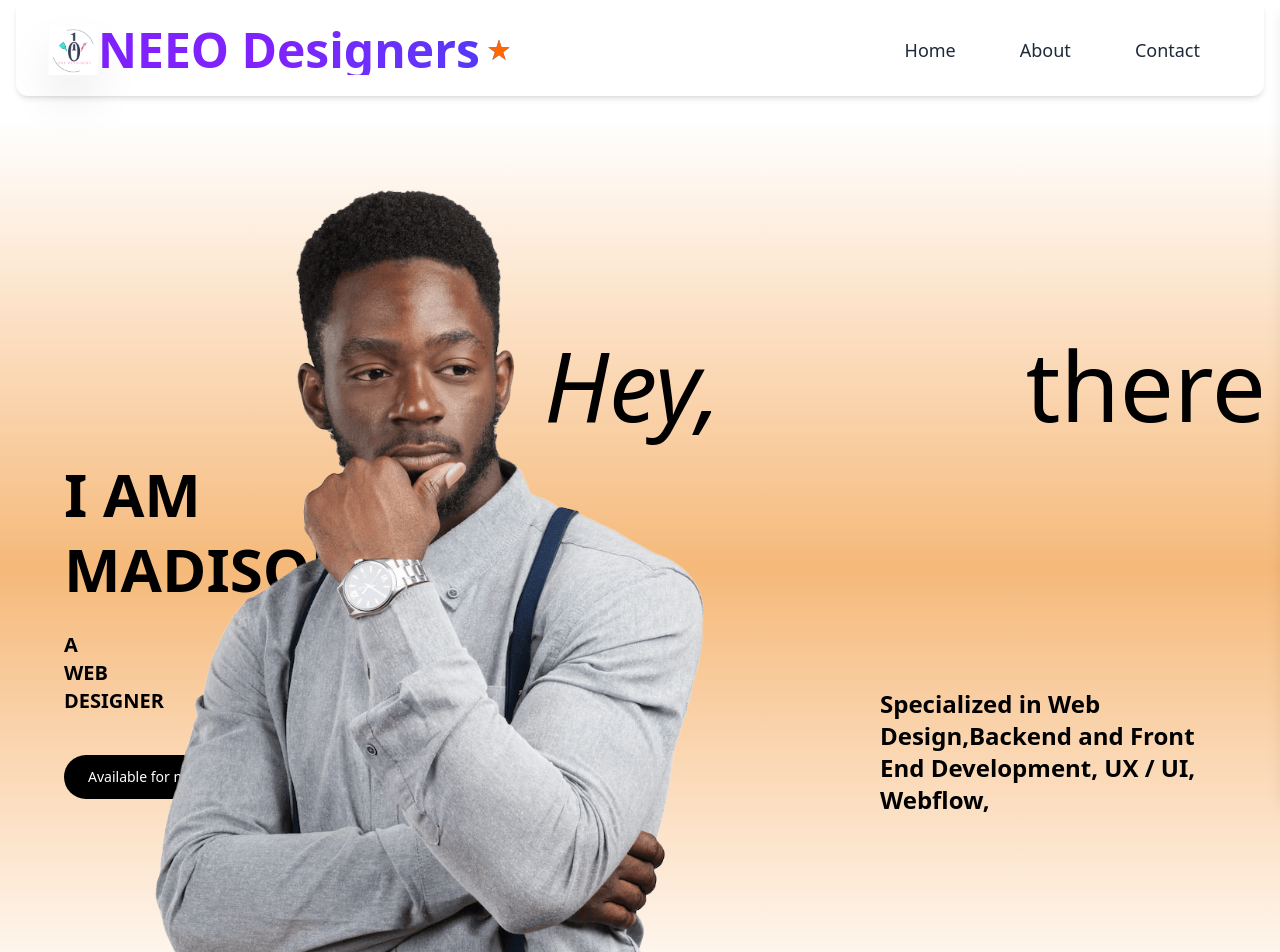
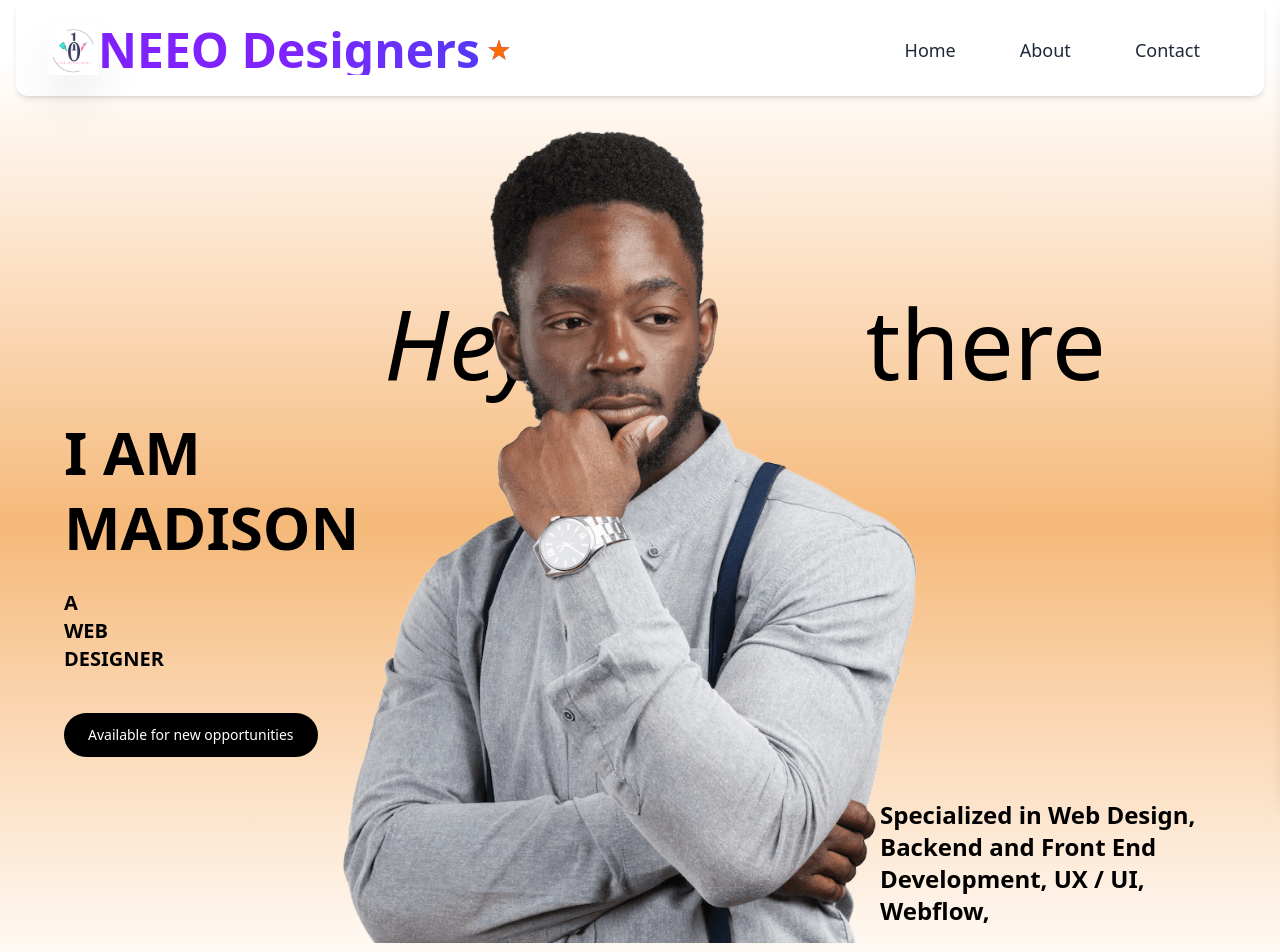
Before and after one commit to 001one/one-designer-graphic-design, a Next.js app: page /webdesigner in a window 1280 px wide. Shown: the top 952 px of the page. Built offline with nearby package versions, Linux system fonts and the light colour scheme.

Commit message:
now the website is fully responsive

```diff
--- a/src/app/webdesigner/page.tsx
+++ b/src/app/webdesigner/page.tsx
@@ -10,7 +10,7 @@ import WorkstationSection from "@/components/WorkstationSection";
 
 const page = () => {
   return (
-    <div className="mt-30">
+    <div className="mt-15">
       <Hero />
       <RecentProjects />
        <HelpSection />
--- a/src/components/ContactSection.tsx
+++ b/src/components/ContactSection.tsx
@@ -12,7 +12,7 @@ export default function ContactSection() {
           Let's bring your design ideas to life. 🚀
         </p>
 
-        <div className="flex flex-col sm:flex-row justify-center gap-6">
+        <div className="flex flex-col justify-center gap-6">
           {/* Email Contact */}
           <a
             href="mailto:ericone141@gmail.com"
--- a/src/components/Hero.tsx
+++ b/src/components/Hero.tsx
@@ -2,12 +2,13 @@ import Image from "next/image";
 
 const Hero: React.FC = () => {
   return (
-    <section className=" flex flex-col md:flex-row items-center justify-between px-6 md:px-16 py-12 bg-gradient-to-b from-white via-[#f5b979] to-[#ffffff]">
+ <section className="flex flex-col lg:flex-row items-center justify-between px-6 md:px-16 py-12 bg-gradient-to-b from-white via-[#f5b979] to-[#ffffff]">
+
 
       {/* Left Content */}
       <div className="md:w-1/2 space-y-6 text-center md:text-left">
-        <div className="md:text-8xl font-light italic leading-none md:ml-120 md:whitespace-nowrap text-5xl ">
-          <span>Hey,</span> <span className="not-italic md:ml-70">there</span>
+        <div className="md:text-8xl font-light italic leading-none lg:ml-80 md:whitespace-nowrap text-5xl ">
+          <span>Hey,</span> <span className="not-italic lg:ml-70">there</span>
         </div>
 
         <h1 className="text-5xl md:text-6xl font-bold leading-tight">
@@ -26,19 +27,24 @@ const Hero: React.FC = () => {
       </div>
 
       {/* Right Image */}
-      <div className="md:w-1/2 mt-10 md:mt-0 relative flex justify-center items-center ">
+     {/* Right Image + Description */}
+<div className="md:w-1/2 mt-10 md:mt-0 flex flex-col items-center justify-center relative">
   <Image
     src="/profile.png"
     alt="Madison"
     width={450}
     height={800}
-          className="w-auto md:h-[800px] object-cover h-[500px]  md:mr-250"
+    className="w-full max-w-[650px] h-auto object-contain md:w-[600px] lg:mr-150"
     priority
   />
-        <div className="absolute bottom-4 right-4 text-2xl font-bold text-black max-w-xs md:text-black top-130">
-          Specialized in Web Design,Backend and Front End Development, UX / UI, Webflow,
+
+  {/* Description below image on mobile, absolutely positioned on md+ */}
+  <div className="text-2xl font-bold text-black max-w-xs text-center mt-4
+                  md:absolute md:bottom-4 md:right-4 md:text-left md:mt-10">
+    Specialized in Web Design, Backend and Front End Development, UX / UI, Webflow,
   </div>
 </div>
+
     </section>
   );
 };
```
Lines whose indentation alone changed are shown as unchanged.
